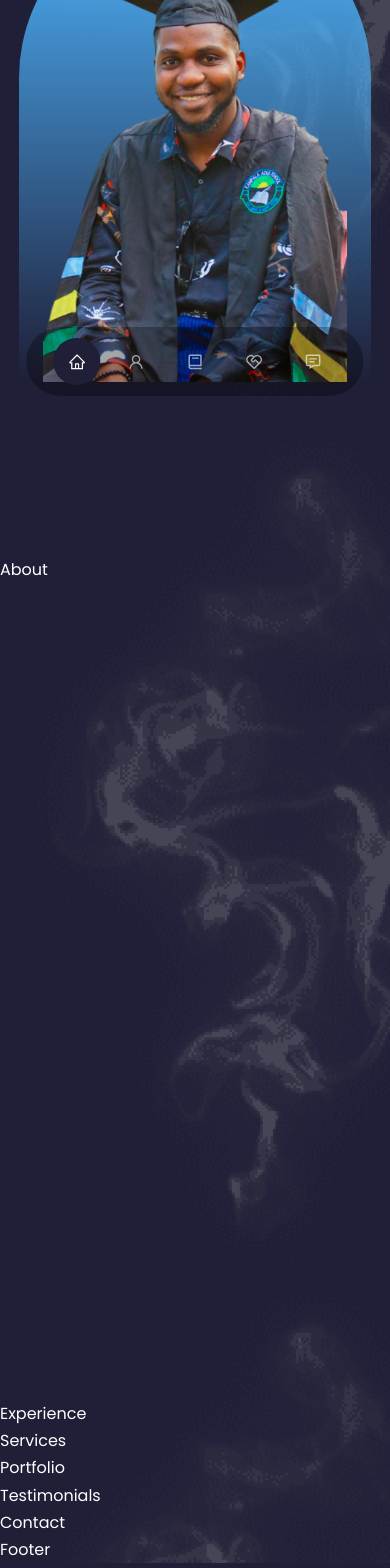
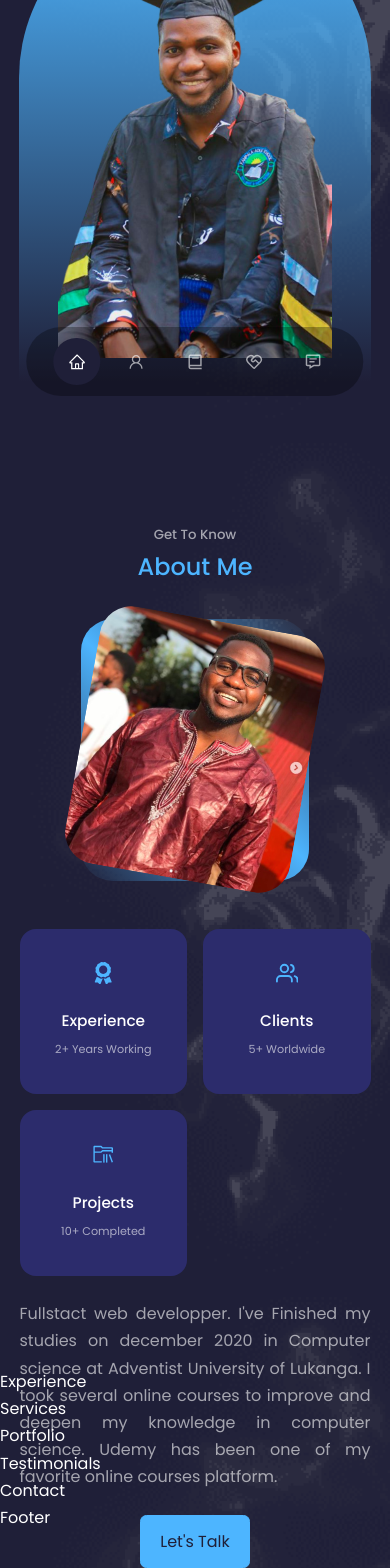
Before and after one commit to Mechack08/portfolio-8pro-website, a React (Create React App) app: page / in a window 390 px wide. Shown: the part 416-1984 px from the top of the page. Built offline with nearby package versions, Linux system fonts and the light colour scheme.

Commit message:
About Section done

```diff
--- a/src/components/about/About.jsx
+++ b/src/components/about/About.jsx
@@ -1,8 +1,54 @@
 import React from "react";
 import "./about.css";
+import ME from "../../assets/about-8pro.JPG";
+import Card from "./Card";
+import { FaAward } from "react-icons/fa";
+import { FiUsers } from "react-icons/fi";
+import { VscFolderLibrary } from "react-icons/vsc";
 
 const About = () => {
-  return <section id="about">About</section>;
+  return (
+    <section id="about">
+      <h5>Get To Know</h5>
+      <h2>About Me</h2>
+
+      <div className="container about__container">
+        <div className="about__me">
+          <div className="about__me-img">
+            <img src={ME} alt="me" />
+          </div>
+        </div>
+
+        <div className="about__content">
+          <div className="about__cards">
+            <Card
+              logo={FaAward}
+              title="Experience"
+              content="2+ Years Working"
+            />
+            <Card logo={FiUsers} title="Clients" content="5+ Worldwide" />
+            <Card
+              logo={VscFolderLibrary}
+              title="Projects"
+              content="10+ Completed"
+            />
+          </div>
+
+          <p>
+            Fullstact web developper. I've Finished my studies on december 2020
+            in Computer science at Adventist University of Lukanga. I took
+            several online courses to improve and deepen my knowledge in
+            computer science. Udemy has been one of my favorite online courses
+            platform.
+          </p>
+
+          <a href="#contact" className="btn btn-primary">
+            Let's Talk
+          </a>
+        </div>
+      </div>
+    </section>
+  );
 };
 
 export default About;
--- /dev/null
+++ b/src/components/about/Card.jsx
@@ -0,0 +1,14 @@
+import React from "react";
+
+const Card = ({ logo, title, content }) => {
+  const Logo = logo ? logo : "";
+  return (
+    <article className="about__card">
+      <Logo className="about__icon" />
+      <h5>{title}</h5>
+      <small>{content}</small>
+    </article>
+  );
+};
+
+export default Card;
--- a/src/components/about/about.css
+++ b/src/components/about/about.css
@@ -0,0 +1,113 @@
+.about__container {
+  display: grid;
+  grid-template-columns: 35% 50%;
+  gap: 15%;
+}
+
+.about__me {
+  width: 100%;
+  aspect-ratio: 1/1;
+  border-radius: 2rem;
+  background: linear-gradient(
+    45deg,
+    transparent,
+    var(--color-primary),
+    transparent
+  );
+  display: grid;
+  place-items: center;
+}
+
+.about__me-img {
+  border-radius: 2rem;
+  transform: rotate(10deg);
+  transition: var(--transition);
+}
+
+.about__me-img img {
+  border-radius: 2rem;
+  overflow: hidden;
+}
+
+.about__me-img:hover {
+  transform: rotate(0);
+}
+
+.about__cards {
+  display: grid;
+  grid-template-columns: repeat(3, 1fr);
+  gap: 1.5rem;
+}
+
+.about__card {
+  background: var(--color-bg-variant);
+  border: 1px solid transparent;
+  border-radius: 1rem;
+  padding: 2rem;
+  text-align: center;
+  transition: var(--transition);
+}
+
+.about__card:hover {
+  background: transparent;
+  border-color: var(--color-primary-variant);
+}
+
+.about__icon {
+  color: var(--color-primary);
+  font-size: 1.4rem;
+  margin-bottom: 1rem;
+}
+
+.about__card h5 {
+  font-size: 0.96rem;
+}
+
+.about__card small {
+  font-size: 0.7rem;
+  color: var(--color-light);
+}
+
+.about__content p {
+  margin: 2rem 0 2.6rem;
+  color: var(--color-light);
+  text-align: justify;
+}
+
+/* ================= MEDIA QUERIES (MEDIUM DEVICES) =============== */
+@media screen and (max-width: 1024px) {
+  .about__container {
+    grid-template-columns: 1fr;
+    gap: 0;
+  }
+
+  .about__me {
+    width: 50%;
+    margin: 2rem auto 4rem;
+  }
+
+  .about__content p {
+    margin: 1rem 0 1.5rem;
+  }
+}
+
+/* ================= MEDIA QUERIES (SMALL DEVICES) =============== */
+@media screen and (max-width: 600px) {
+  .about__me {
+    width: 65%;
+    margin: 0 auto 3rem;
+  }
+
+  .about__cards {
+    grid-template-columns: 1fr 1fr;
+    gap: 1rem;
+  }
+
+  .about__content {
+    text-align: center;
+  }
+
+  .about__content p {
+    margin: 1.5rem 0;
+  }
+}
--- a/src/index.css
+++ b/src/index.css
@@ -70,9 +70,9 @@ section > h5 {
   color: var(--color-light);
 }
 
-.section > h2 {
+section > h2 {
   color: var(--color-primary);
-  margin: 3rem;
+  margin: 0 3rem 3rem 3rem;
 }
 
 .text-light {
@@ -112,8 +112,9 @@ a:hover {
 
 img {
   display: block;
+  height: 100%;
   width: 100%;
-  object-fit: cover;
+  object-fit: contain;
 }
 
 /* ================= MEDIA QUERIES (MEDIUM DEVICES) =============== */
@@ -122,7 +123,7 @@ img {
     width: var(--container-width-md);
   }
 
-  .section {
+  section {
     margin-top: 6rem;
   }
 }
@@ -133,7 +134,7 @@ img {
     width: var(--container-width-sm);
   }
 
-  .section > h2 {
+  section > h2 {
     margin-bottom: 2rem;
   }
 }
```
Also changed, not shown: src/assets/about-8pro.JPG (added).
